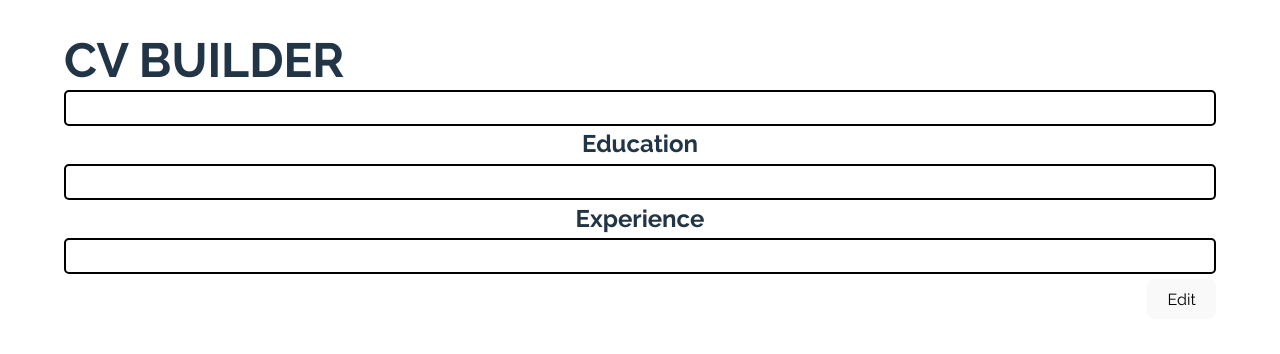
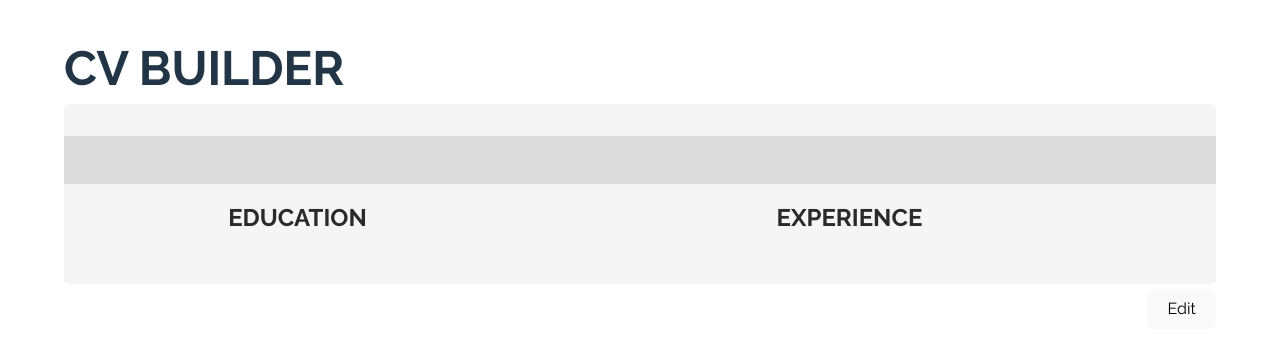
Before and after one commit to MooseCowBear/odin-cv-app, a React (Vite) app: page / in a window 1280 px wide. Both pictures are taken after a click on the button "Cancel". Shown: the top 354 px of the page. Built offline with nearby package versions, Linux system fonts and the light colour scheme.

Commit message:
some inital styling

```diff
--- a/src/components/CV.jsx
+++ b/src/components/CV.jsx
@@ -6,21 +6,19 @@ import "../styles/Cv.css"
 
 export function Cv({ general, education, experience }) {
   return (
-    <>
+    <div className="cv-wrapper">
       <PersonalSection
         personalInfo={general}
       />
 
-      <h2>Education</h2>
       <EducationSection
         educationInfo={education}
       />
 
-      <h2>Experience</h2>
       <ExperienceSection
         experienceInfo={experience}
       />
-    </>
+    </div>
   );
 }
 
--- a/src/components/Education.jsx
+++ b/src/components/Education.jsx
@@ -4,6 +4,7 @@ import "../styles/Education.css";
 export function EducationSection({ educationInfo }) {
   return (
     <div className="education-wrapper">
+      <h2>Education</h2>
       {educationInfo.map((elem, index) => {
         return (
           <div className="card" key={index}>
@@ -14,8 +15,8 @@ export function EducationSection({ educationInfo }) {
               </p>
             </div>
             <div className="details">
+              <p className="degree">{elem.degree}, </p>
               <p>{elem.study}</p>
-              <p className="degree">{elem.degree}</p>
             </div>
           </div>
         );
--- a/src/components/Experience.jsx
+++ b/src/components/Experience.jsx
@@ -4,6 +4,7 @@ import "../styles/Experience.css";
 export function ExperienceSection({ experienceInfo }) {
   return (
     <div className="experience-wrapper">
+      <h2>Experience</h2>
       {experienceInfo.map((elem, index) => {
         return (
           <div className="card" key={index}>
--- a/src/styles/Cv.css
+++ b/src/styles/Cv.css
@@ -1,5 +1,26 @@
+.cv-wrapper {
+  --background-body: rgb(238, 238, 238, 0.8);
+  --background: rgb(245, 245, 245);
+  --background-card: rgba(214, 214, 214, 0.8);
+  --background-card-s: rgb(245, 245, 245);
+  --background-body-t: rgb(238, 238, 238, 0.7);
+  --text: rgba(42, 42, 42);
 
-h2 {
-  line-height: 1.2;
+  border-radius: 5px;
+  background-color: var(--background);
+  color: var(--text);
+  padding: 2rem 0;
+}
+
+.cv-wrapper h2 {
   align-self: center;
+  color: inherit;
+  text-transform: uppercase;
 }
+
+@media only screen and (min-width: 1000px) {
+  .cv-wrapper {
+    display: grid;
+    grid-template-columns: 4fr 7fr;
+  }
+}
--- a/src/styles/Education.css
+++ b/src/styles/Education.css
@@ -3,9 +3,6 @@
   flex-direction: column;
   align-items: space-between;
   padding: 1rem 5vw;
-
-  border-radius: 5px;
-  border: 2px solid black;
 }
 
 .education-wrapper .details {
@@ -16,3 +13,18 @@
 .education-wrapper .details > .degree {
   text-transform: uppercase;
 }
+
+.education-wrapper h3 {
+  text-transform: uppercase;
+}
+
+.education-wrapper .header {
+  border-bottom: 1px solid var(--text);
+}
+
+@media only screen and (min-width: 1000px) {
+  .education-wrapper {
+    grid-column: 1 / 2;
+    padding: 1rem 1rem 1rem 5vw;
+  }
+}
--- a/src/styles/Experience.css
+++ b/src/styles/Experience.css
@@ -3,8 +3,6 @@
   flex-direction: column;
   align-items: space-between;
   padding: 1rem 5vw;
-  border-radius: 5px;
-  border: 2px solid black;
 }
 
 .experience-wrapper .details {
@@ -13,6 +11,7 @@
 }
 
 ul {
+  margin: 0;
   padding: 0;
   list-style-position: inside;
 }
--- a/src/styles/Personal.css
+++ b/src/styles/Personal.css
@@ -2,11 +2,17 @@
   display: flex;
   flex-direction: column;
   align-items: center;
-  padding: 1rem 5vw;
-  border-radius: 5px;
-  border: 2px solid black;
+  padding: 1.5rem 5vw;
+  background-color: var(--background-card);
 }
 
 .personal-info-wrapper h3 {
   font-size: 2rem;
+  text-transform: uppercase;
 }
+
+@media only screen and (min-width: 1000px) {
+  .personal-info-wrapper {
+    grid-column: 1 / 3;
+  }
+}
```
